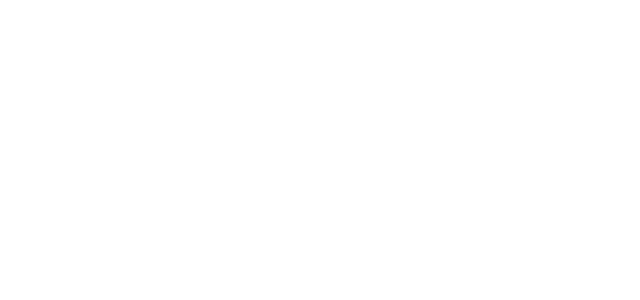
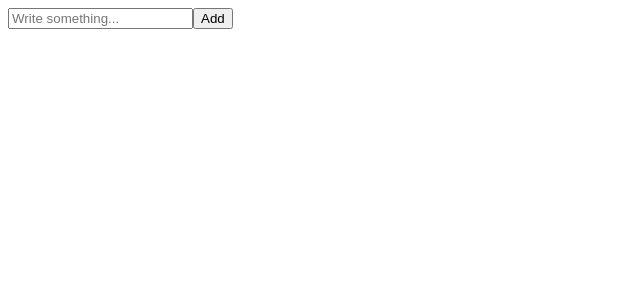
Before and after one commit to johnobriendev/crudReact, a React (Vite) app: page / in a window 1280 px wide. Shown: the top 300 px of the page, without its empty margins (0-640 px from the left). Built offline with nearby package versions, Linux system fonts and the light colour scheme.

Commit message:
create TodoItem component

```diff
--- a/src/App.jsx
+++ b/src/App.jsx
@@ -1,21 +1,22 @@
 import React, { useState } from 'react';
 import './App.css'
-import todoInput from './Components/Input';
+import TodoInput from './Components/Input';
+import TodoItem from './Components/Todo';
 
 function App() {
-  const [todos, setTodos] = useState([]); // Array to store todos
+  const [todos, setTodos] = useState([]);
 
-  const addTodo = (text) => {
+  const addTodo = (inputText) => {
     setTodos([
       ...todos,
-      { id: Math.random(), text: text },
+      { id: Math.random(), text: inputText },
     ]);
   };
 
 
   return(
     <div className='app'>
-      <todoInput addTodo={addTodo}/>
+      <TodoInput addTodo={addTodo}/>
     </div>
   );
 }
--- a/src/Components/Input.jsx
+++ b/src/Components/Input.jsx
@@ -1,7 +1,7 @@
 import React, { useState } from 'react';
 
 
-function todoInput({addTodo}){
+function TodoInput({addTodo}) {
 
     const [inputText, setInputText] = useState('');
 
@@ -20,7 +20,7 @@ function todoInput({addTodo}){
             <input
             type="text"
             value = {inputText}
-            onChange={(e) => setText(e.target.value)}
+            onChange={(e) => setInputText(e.target.value)}
             placeholder='Write something...'
             />
             <button type='submit'>Add</button>
@@ -28,4 +28,4 @@ function todoInput({addTodo}){
     );
 }
 
-export default todoInput;
+export default TodoInput;
--- /dev/null
+++ b/src/Components/Todo.jsx
@@ -0,0 +1,10 @@
+import React from "react";
+
+function TodoItem ({todo , removeTodo}){
+    return (
+        <li key={todo.id}>
+        {todo.text} </li>
+      );
+}
+
+export default TodoItem;
```
